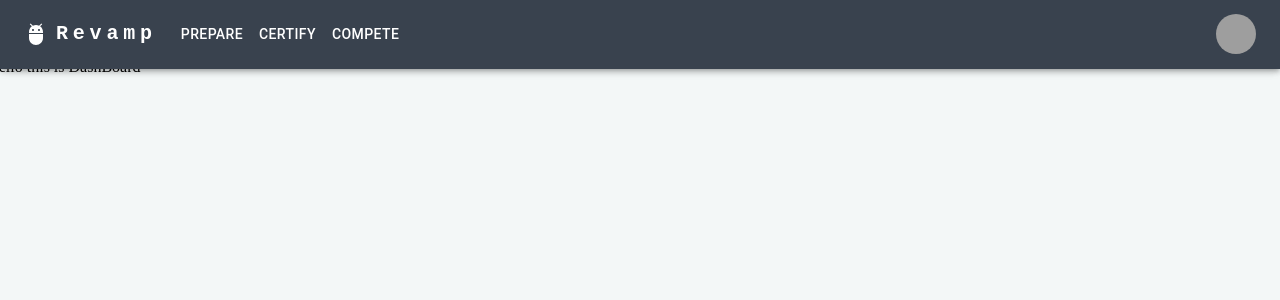
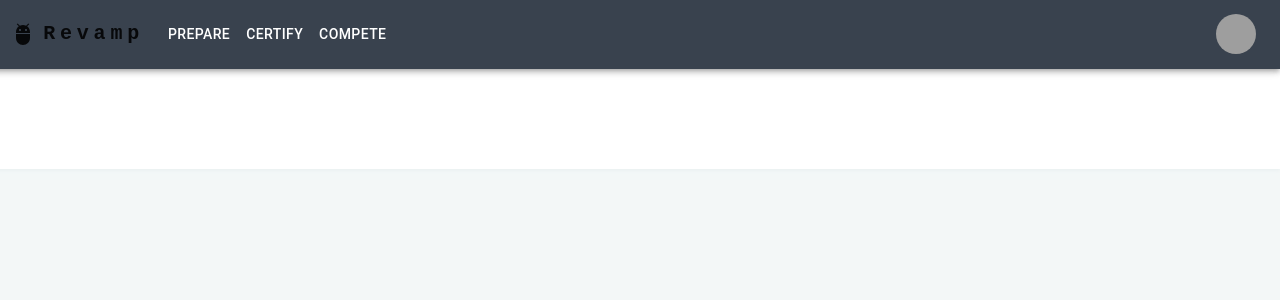
Before and after one commit to AtulRaj151/revamp, a React (Create React App) app: page / in a window 1280 px wide. Shown: the top 300 px of the page. Built offline with nearby package versions, Linux system fonts and the light colour scheme; grey boxes are pictures that could not be loaded.

Commit message:
add theme options in project

```diff
--- a/src/components/App.js
+++ b/src/components/App.js
@@ -9,6 +9,7 @@ import Login from './login/Login';
 import Prepare from './prepare/Prepare';
 import Certify from './certify/Certify';
 import Compete from './compete/Compete';
+import SubHeader from './subHeader/SubHeader';
 
 
 function App(props) {
@@ -17,7 +18,9 @@ function App(props) {
     <Container className="App" data-testid="app-container">
       {pathname !== '/login' && (<HeaderContainer data-testid="header-container">
          <Header/>
-      </HeaderContainer>) }
+         <SubHeader/>
+      </HeaderContainer>
+      ) }
       <Routes>
          <Route path={ HOME_PATH } element={<DashBoard/>} />
          <Route path={ LOGIN_PATH } element={<Login/>} />
--- a/src/components/App.style.js
+++ b/src/components/App.style.js
@@ -4,9 +4,13 @@ import { styled } from '@mui/system';
 export const Container = styled('div')({
      display: 'flex',
      flexDirection:'column',
-     justifyContent: 'space-between'
+     justifyContent: 'space-between',
+     minHeight: '100vh'
   });
 
 export const HeaderContainer = styled('div')({
      marginTop: '1%',
+     position: 'fixed',
+     zIndex: '1100',
+     width:'101vw'
 });
--- a/src/components/header/Header.js
+++ b/src/components/header/Header.js
@@ -40,7 +40,7 @@ const Header = ()=> {
   }
 
   return (
-    <AppBarContainer>
+    <AppBarContainer data-component="header-component">
       <Container maxWidth="xl">
         <Toolbar disableGutters>
           <AdbIcon sx={{ display: { xs: 'none', md: 'flex' }, mr: 1 }} />
--- a/src/components/header/Header.style.js
+++ b/src/components/header/Header.style.js
@@ -3,4 +3,5 @@ import { AppBar } from '@mui/material';
 
 export const AppBarContainer = styled(AppBar)({
     background: '#39424e',
+    position: 'relative'
 })
--- /dev/null
+++ b/src/components/subHeader/SubHeader.js
@@ -0,0 +1,23 @@
+import React from 'react';
+import Box from '@mui/material/Box';
+import { Wrapper } from './SubHeader.style';
+const SubHeader = () => {
+    return (
+    <Wrapper data-testid="subHeader-container">
+     <Box
+      sx={({theme})=>({
+        width: 1,
+        height: 100,
+        boxShadow:'0.1px 1px 4px 0 #e7eeef',
+        backgroundColor: 'primary.main',
+        '&:hover': {
+          backgroundColor: 'primary.main',
+          opacity: [0.9, 0.8, 0.7],
+        },
+      })}
+    />
+    </Wrapper>
+    )
+}
+
+export default SubHeader;
--- /dev/null
+++ b/src/components/subHeader/SubHeader.style.js
@@ -0,0 +1,7 @@
+import { styled}  from '@mui/system';
+
+
+
+export const Wrapper = styled('header')({
+    display: 'flex'
+});
--- a/src/index.js
+++ b/src/index.js
@@ -2,12 +2,15 @@ import React from 'react';
 import ReactDOM from 'react-dom/client';
 import { BrowserRouter } from "react-router-dom";
 import App from './components/App';
+import ThemeContextProvider from './themes/ThemeProvider';
 
 const root = ReactDOM.createRoot(document.getElementById('root'));
 root.render(
   <React.StrictMode>
    <BrowserRouter>
+    <ThemeContextProvider>
       <App />
+      </ThemeContextProvider>
     </BrowserRouter>
   </React.StrictMode>
 );
--- /dev/null
+++ b/src/themes/ThemeProvider.js
@@ -0,0 +1,30 @@
+import React,{ useMemo} from 'react';
+import useMediaQuery from '@mui/material/useMediaQuery';
+import { createTheme, ThemeProvider } from '@mui/material/styles';
+
+const ThemeContextProvider = ({ children }) => {
+    const prefersDarkMode = useMediaQuery('(prefers-color-scheme: dark)');
+    const theme = useMemo(
+        () =>
+          createTheme({
+            palette: {
+              mode: prefersDarkMode ? 'dark' : 'light',
+              primary: {
+                main: '#fff',
+                shadow: '0.1px 1px 4px 0 #e7eeef'
+              },
+              secondary: {
+                main: '#1ba94c',
+              },
+            }
+          }),
+        [prefersDarkMode],
+      );
+ return (
+     <ThemeProvider theme={theme}>
+        {children}
+     </ThemeProvider>
+ )
+}
+
+export default ThemeContextProvider;
--- /dev/null
+++ b/src/themes/ThemesConstants.js
@@ -0,0 +1,4 @@
+const THEME_NAMES = { LIGHT: 'LIGHT', DARK: 'DARK', SYSTEM: 'SYSTEM'}
+const THEME_NAME = 'themeName';
+
+export { THEME_NAMES, THEME_NAME }
--- /dev/null
+++ b/src/themes/ThemesContext.js
@@ -0,0 +1,4 @@
+import { createContext } from "react";
+const ThemesContext = createContext({});
+
+export default ThemesContext;
```
